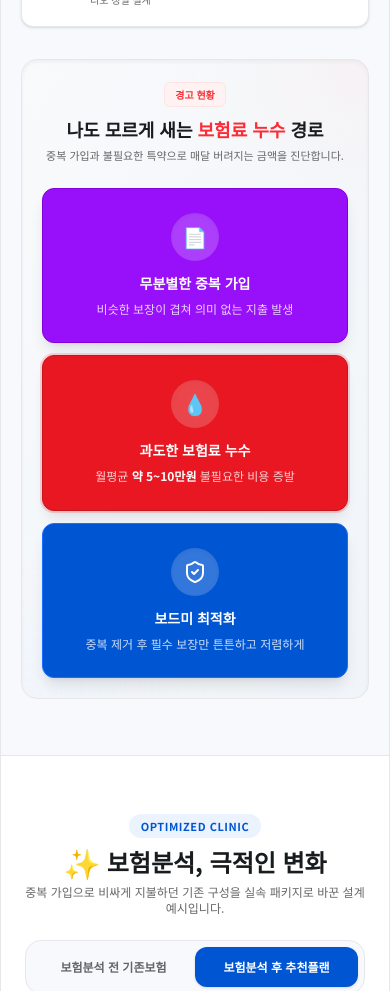
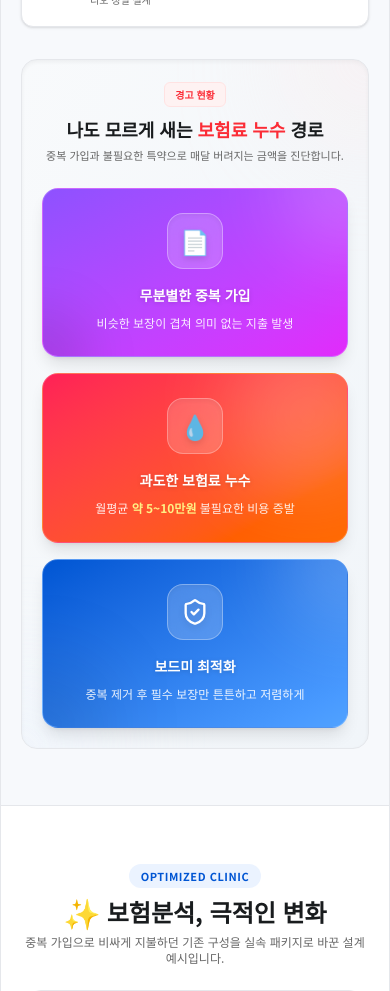
Before and after one commit to ncia/simple_consult, a React (Vite) app: page / in a window 390 px wide. Shown: the part 2500-3491 px from the top of the page. Built offline with nearby package versions, Linux system fonts and the light colour scheme.

Commit message:
086번째 커밋: 인포그래픽 3단계 카드를 밝은 배경 테마에 어울리는 생동감 있는 글래스모피즘(Glassmorphism) 그라데이션 및 반응형 호버 애니메이션(바운스, 회전, 크기 확대)으로 리디자인하여 재미있고 입체적인 UI로 개선

```diff
--- a/src/App.tsx
+++ b/src/App.tsx
@@ -636,36 +636,42 @@ export default function App() {
                   <p className="text-[11px] text-neutral-gray mt-1">중복 가입과 불필요한 특약으로 매달 버려지는 금액을 진단합니다.</p>
                 </div>
 
-                <div className="flex flex-col sm:flex-row items-center justify-center gap-3 sm:gap-4 relative z-10">
+                <div className="flex flex-col sm:flex-row items-stretch justify-center gap-4 relative z-10">
 
                   {/* Step 1: Duplication */}
-                  <div className="bg-purple-600 border border-purple-700 p-6 rounded-xl shadow-lg w-full flex-1 text-center relative overflow-hidden group">
-                    <div className="absolute inset-0 bg-[radial-gradient(ellipse_at_top,_var(--tw-gradient-stops))] from-white/20 to-transparent opacity-50"></div>
-                    <div className="w-12 h-12 bg-white/20 rounded-full mx-auto flex items-center justify-center mb-3 backdrop-blur-sm shadow-inner text-white group-hover:scale-110 transition-transform">
-                      <span className="text-xl">📄</span>
+                  <div className="rounded-2xl p-6 shadow-lg w-full flex-1 text-center relative overflow-hidden group transition-all duration-300 hover:-translate-y-2 hover:shadow-[0_20px_40px_rgb(139,92,246,0.25)] bg-gradient-to-br from-violet-500 to-fuchsia-500 border border-white/20">
+                    <div className="absolute top-0 right-0 w-32 h-32 bg-white/20 rounded-full blur-2xl -translate-y-1/2 translate-x-1/2 group-hover:scale-150 transition-transform duration-700"></div>
+                    <div className="absolute bottom-0 left-0 w-24 h-24 bg-black/10 rounded-full blur-xl translate-y-1/2 -translate-x-1/2"></div>
+
+                    <div className="w-14 h-14 bg-white/20 rounded-2xl mx-auto flex items-center justify-center mb-4 backdrop-blur-md shadow-inner text-white group-hover:scale-110 group-hover:-rotate-6 transition-all duration-300 border border-white/30 relative z-10">
+                      <span className="text-2xl drop-shadow-md group-hover:animate-bounce">📄</span>
                     </div>
-                    <strong className="text-sm font-bold text-white block relative z-10">무분별한 중복 가입</strong>
-                    <p className="text-xs text-white/80 mt-1.5 leading-relaxed break-keep relative z-10">비슷한 보장이 겹쳐 의미 없는 지출 발생</p>
+                    <strong className="text-sm font-bold text-white block relative z-10 drop-shadow-sm">무분별한 중복 가입</strong>
+                    <p className="text-xs text-white/90 mt-2 leading-relaxed break-keep relative z-10">비슷한 보장이 겹쳐 의미 없는 지출 발생</p>
                   </div>
 
                   {/* Step 2: Leakage */}
-                  <div className="bg-red-600 border border-red-700 p-6 rounded-xl shadow-lg w-full flex-1 text-center relative overflow-hidden ring-2 ring-red-500/20 animate-pulse-slow">
-                    <div className="absolute inset-0 bg-[radial-gradient(ellipse_at_top,_var(--tw-gradient-stops))] from-white/20 to-transparent opacity-50"></div>
-                    <div className="w-12 h-12 bg-white/20 rounded-full mx-auto flex items-center justify-center mb-3 backdrop-blur-sm shadow-inner text-white">
-                      <span className="text-xl">💧</span>
+                  <div className="rounded-2xl p-6 shadow-lg w-full flex-1 text-center relative overflow-hidden group transition-all duration-300 hover:-translate-y-2 hover:shadow-[0_20px_40px_rgb(244,63,94,0.25)] bg-gradient-to-br from-rose-500 to-orange-500 border border-white/20">
+                    <div className="absolute inset-0 bg-white/5 opacity-0 group-hover:opacity-100 transition-opacity duration-300"></div>
+                    <div className="absolute -top-10 -right-10 w-40 h-40 bg-white/20 rounded-full blur-2xl group-hover:scale-150 transition-transform duration-700"></div>
+
+                    <div className="w-14 h-14 bg-white/20 rounded-2xl mx-auto flex items-center justify-center mb-4 backdrop-blur-md shadow-inner text-white group-hover:scale-110 group-hover:rotate-6 transition-all duration-300 border border-white/30 relative z-10 animate-pulse-slow">
+                      <span className="text-2xl drop-shadow-md">💧</span>
                     </div>
-                    <strong className="text-sm font-bold text-white block relative z-10">과도한 보험료 누수</strong>
-                    <p className="text-xs text-white/80 mt-1.5 leading-relaxed break-keep relative z-10">월평균 <strong className="text-white font-extrabold">약 5~10만원</strong> 불필요한 비용 증발</p>
+                    <strong className="text-sm font-bold text-white block relative z-10 drop-shadow-sm">과도한 보험료 누수</strong>
+                    <p className="text-xs text-white/90 mt-2 leading-relaxed break-keep relative z-10">월평균 <strong className="text-yellow-200 font-extrabold">약 5~10만원</strong> 불필요한 비용 증발</p>
                   </div>
 
                   {/* Step 3: Resolution */}
-                  <div className="bg-brand-blue border border-brand-blue-hover p-6 rounded-xl shadow-lg w-full flex-1 text-center relative group overflow-hidden">
-                    <div className="absolute inset-0 bg-[radial-gradient(ellipse_at_top,_var(--tw-gradient-stops))] from-white/20 to-transparent opacity-50"></div>
-                    <div className="w-12 h-12 bg-white/20 rounded-full mx-auto flex items-center justify-center text-white mb-3 backdrop-blur-sm group-hover:rotate-12 transition-transform shadow-inner">
-                      <ShieldCheck size={24} />
+                  <div className="rounded-2xl p-6 shadow-lg w-full flex-1 text-center relative overflow-hidden group transition-all duration-300 hover:-translate-y-2 hover:shadow-[0_20px_40px_rgb(0,85,211,0.25)] bg-gradient-to-br from-[#0055d3] to-blue-400 border border-white/20">
+                    <div className="absolute top-0 right-0 w-32 h-32 bg-white/20 rounded-full blur-2xl -translate-y-1/2 translate-x-1/2 group-hover:scale-150 transition-transform duration-700"></div>
+                    <div className="absolute bottom-0 left-0 w-32 h-32 bg-black/10 rounded-full blur-2xl translate-y-1/2 -translate-x-1/2"></div>
+
+                    <div className="w-14 h-14 bg-white/20 rounded-2xl mx-auto flex items-center justify-center mb-4 backdrop-blur-md shadow-inner text-white group-hover:scale-125 group-hover:rotate-12 transition-all duration-300 border border-white/30 relative z-10">
+                      <ShieldCheck size={28} className="drop-shadow-md" />
                     </div>
-                    <strong className="text-sm font-bold text-white block">보드미 최적화</strong>
-                    <p className="text-xs text-white/80 mt-1.5 leading-relaxed break-keep">중복 제거 후 필수 보장만 튼튼하고 저렴하게</p>
+                    <strong className="text-sm font-bold text-white block relative z-10 drop-shadow-sm">보드미 최적화</strong>
+                    <p className="text-xs text-white/90 mt-2 leading-relaxed break-keep relative z-10">중복 제거 후 필수 보장만 튼튼하고 저렴하게</p>
                   </div>
 
                 </div>
```
